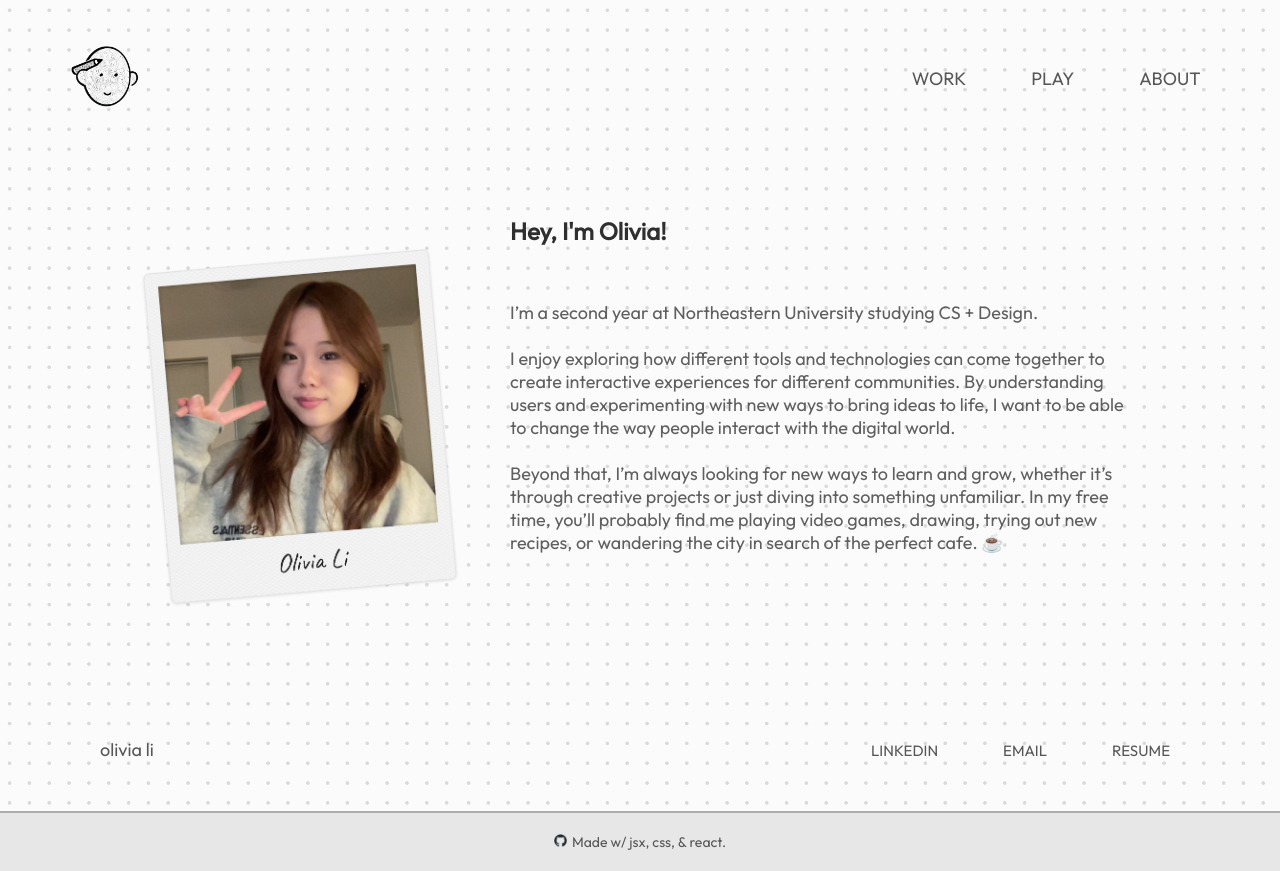
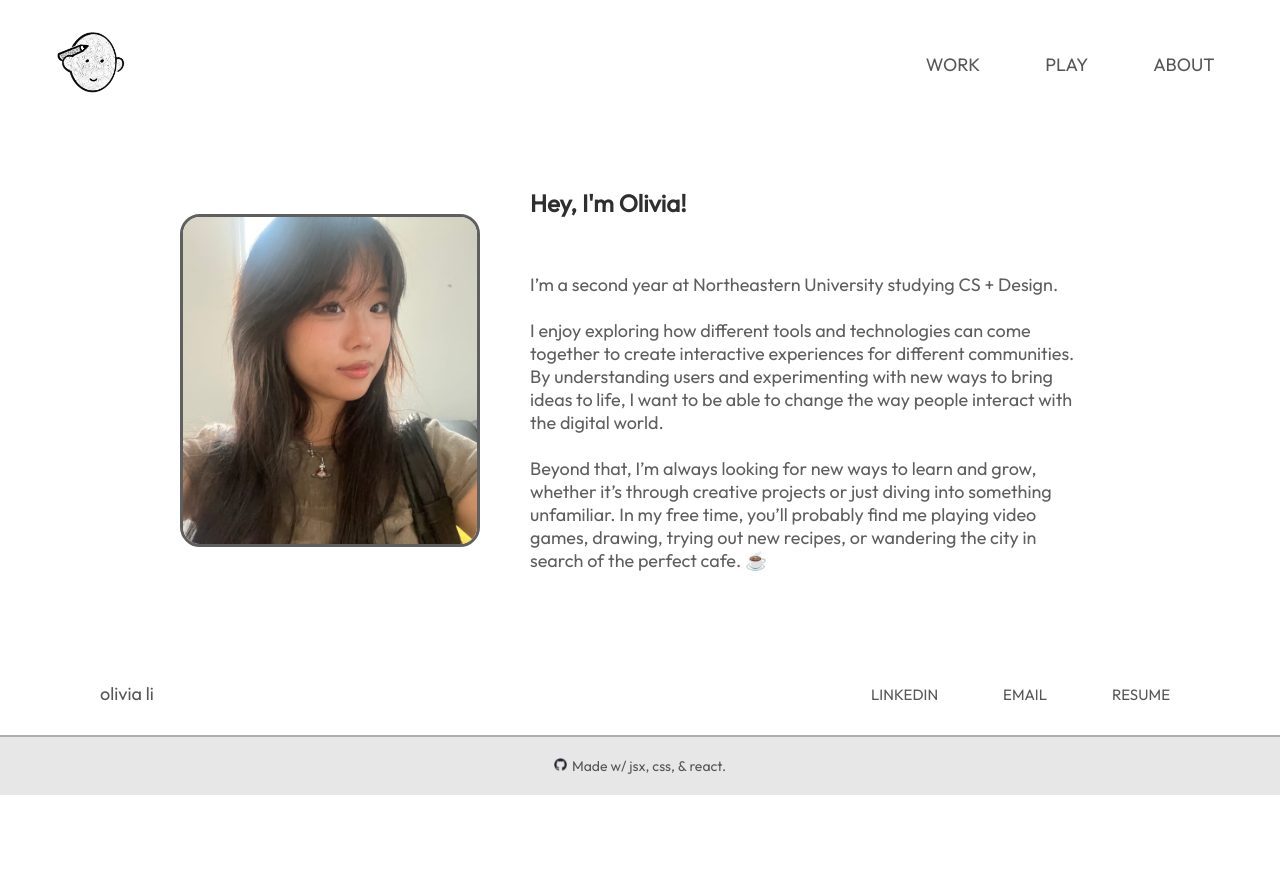
Before and after one commit to olivialii/olivia-portfolio, a React (Vite) app: page /AboutMe in a window 1280 px wide. After the commit the page ends 800 px from the top, so only its background shows below. Built offline with nearby package versions, Linux system fonts and the light colour scheme.

Commit message:
styling + photo change

```diff
--- a/src/components/AboutMe/aboutme.jsx
+++ b/src/components/AboutMe/aboutme.jsx
@@ -5,7 +5,7 @@ import styles from "./aboutme.module.css";
 const AboutMe = () => {
     return (
         <div className={styles.container}>
-            <img className={styles.me} src="/assets/me.png"></img>
+            <img className={styles.me} src="/assets/me.jpg"></img>
 
             <div className={styles.text}>
                 <h2>Hey, I'm Olivia!</h2>
--- a/src/components/AboutMe/aboutme.module.css
+++ b/src/components/AboutMe/aboutme.module.css
@@ -1,6 +1,7 @@
 @import "../../vars.css";
 
 .container {
+    max-width: 1200px;
     padding: 80px 150px;
     padding-top: 60px;
     padding-left: 140px;
@@ -17,11 +18,11 @@
 }
 
 .me {
-
-    padding-top: 30px;
+    border: #5f5f5f solid;
+    border-radius: 20px;
     object-fit: scale-down;
     max-height: 500px;
-    width: 25vw;
+    width: 300px;
 
     display: block;
     margin: auto;
--- a/src/components/Footer/footer.module.css
+++ b/src/components/Footer/footer.module.css
@@ -5,7 +5,7 @@
     position: relative;
     display: flex;
     z-index: 2;
-    padding: 40px 100px;
+    padding: 20px 100px;
     justify-content: space-between;
 
     align-items: center;
--- a/src/components/Navbar/navbar.module.css
+++ b/src/components/Navbar/navbar.module.css
@@ -5,7 +5,7 @@
     display: flex;
     align-items: center;
     justify-content: space-between;
-    padding: 44px;
+    padding: 30px;
     z-index: 2;
     margin: 0 2%;
 }
--- a/src/components/ProjectPage/Details/details.module.css
+++ b/src/components/ProjectPage/Details/details.module.css
@@ -3,7 +3,7 @@
 .Section {
     display: flex;
     justify-content: center;
-    padding: 0 95px;
+    padding: 0 100px;
 
     margin: auto;
 
--- a/src/components/ProjectPage/SearchNEU.jsx
+++ b/src/components/ProjectPage/SearchNEU.jsx
@@ -116,9 +116,9 @@ const SearchNEU = () => {
             <div class={styles.imgLeft}>
               <img class={styles.cards} src= "/assets/search/cards.png"></img>
               <div>
-              We created multiple iterations in an attempt to determine the best format. One of our challenges was trying not to overload the card with too much dense information, and deciding whether or not some elements needed to be omitted to free up space.
+              We created multiple iterations in an attempt to determine the best format. One of our challenges was trying not to overload the card with too much information, and deciding whether or not some elements needed to be omitted to free up space.
               <br/><br/>
-              By using font weight (contrast) and color, we were able to include all elements in our final prototype. Now, students can see a lot more course information at first glance!
+              Using font weight and text color, we established a visual heirarchy in our final prototype, allowing users to easily process and compare course details at first glance.
               </div>
             </div>
 
--- a/src/components/ProjectPage/Subheader/subheader.module.css
+++ b/src/components/ProjectPage/Subheader/subheader.module.css
@@ -1,9 +1,7 @@
 @import "../../../vars.css";
 
 .content {
-
-
-    max-width: 1200px;
+    max-width: 1000px;
     padding: 10px 95px 50px 80px;
     margin: auto;
 
--- a/src/index.css
+++ b/src/index.css
@@ -1,5 +1,6 @@
 body {
-  background: url("/public/assets/background.png");
+  /* background: url("/public/assets/background.png"); */
+  background-color: rgb(255, 255, 255);
   background-repeat: repeat;
   background-size: 70vw;
 }
--- a/src/utils.js
+++ b/src/utils.js
@@ -4,7 +4,7 @@ export const setWhiteBackground = () => {
 
 export const defaultBackground = () => {
     document.body.style.backgroundColor = "#ffffff";
-    document.body.style.backgroundImage = 'url("../assets/background.png")';
+    //document.body.style.backgroundImage = 'url("../assets/background.png")';
     document.body.style.backgroundRepeat = "repeat";
     document.body.style.backgroundSize = "70vw";
 };
```
Also changed, not shown: public/assets/me.jpg (added), public/assets/me.png (deleted).
